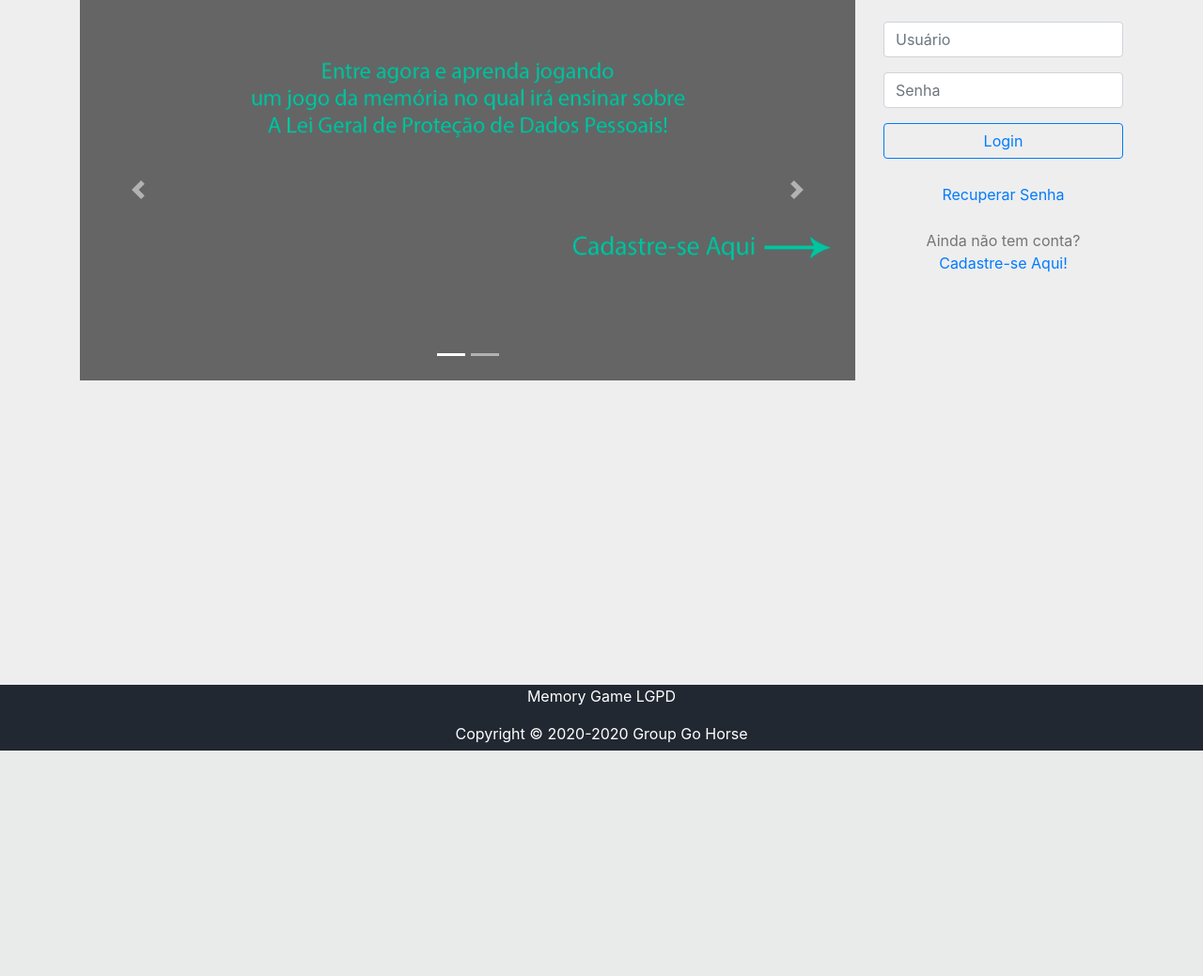
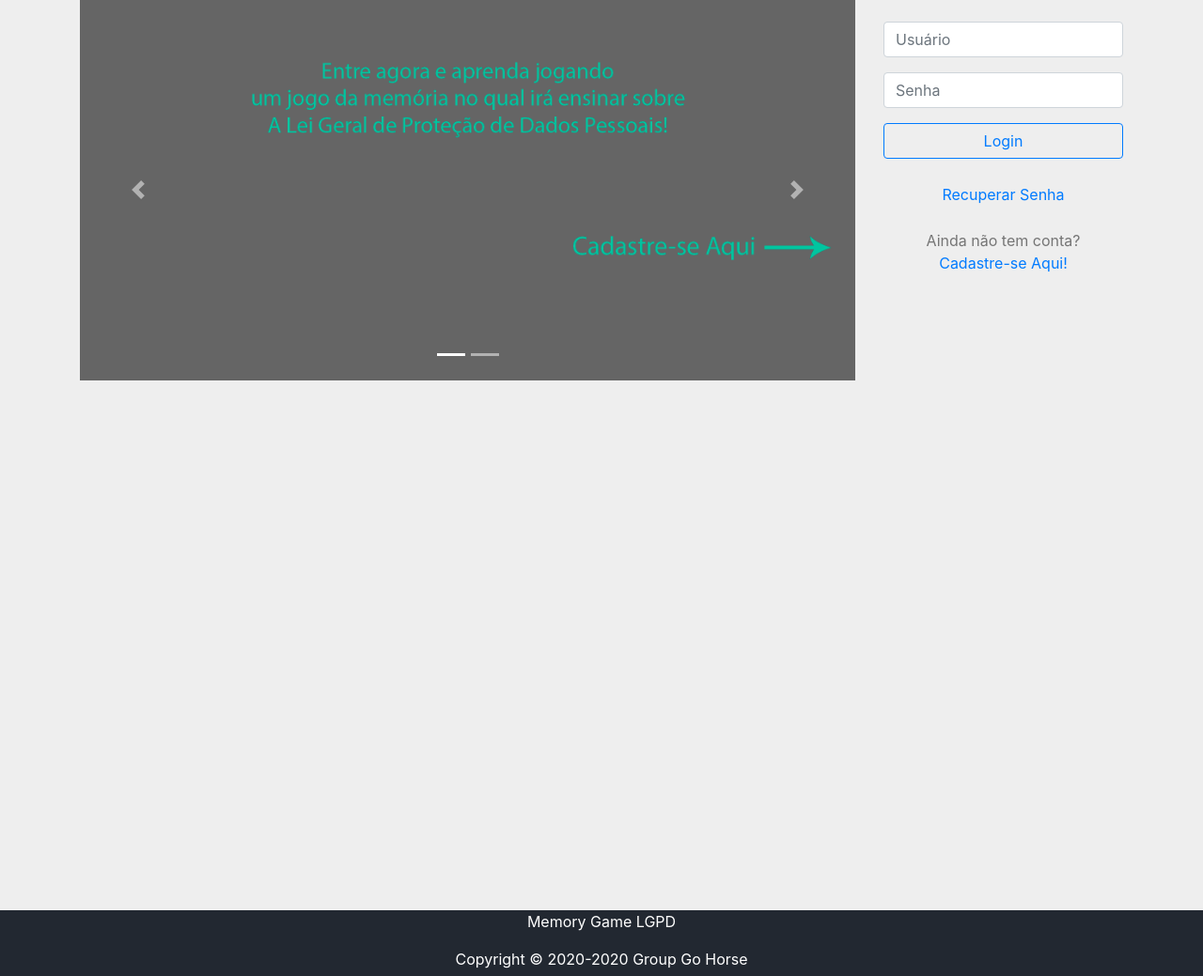
Before and after one commit to V1ctortcs/memorygameLGPD, a Django app: page /?next=/game in a window 1280 px wide. Shown: the part 81-1120 px from the top of the page at 94% size. Before the commit the page ends 880 px from the top, so only its background shows below. Run offline with Django 3.2, Linux system fonts and the light colour scheme; some libraries are stand-ins or nearby versions.

Commit message:
correcao footer

```diff
--- a/app/static/main.css
+++ b/app/static/main.css
@@ -3,7 +3,7 @@ body {
     color: #333333;
     margin-top: 5rem;
     position: relative;
-    min-height: 100vh;
+    min-height: 130vh;
   }
 
   h1, h2, h3, h4, h5, h6 {
```
